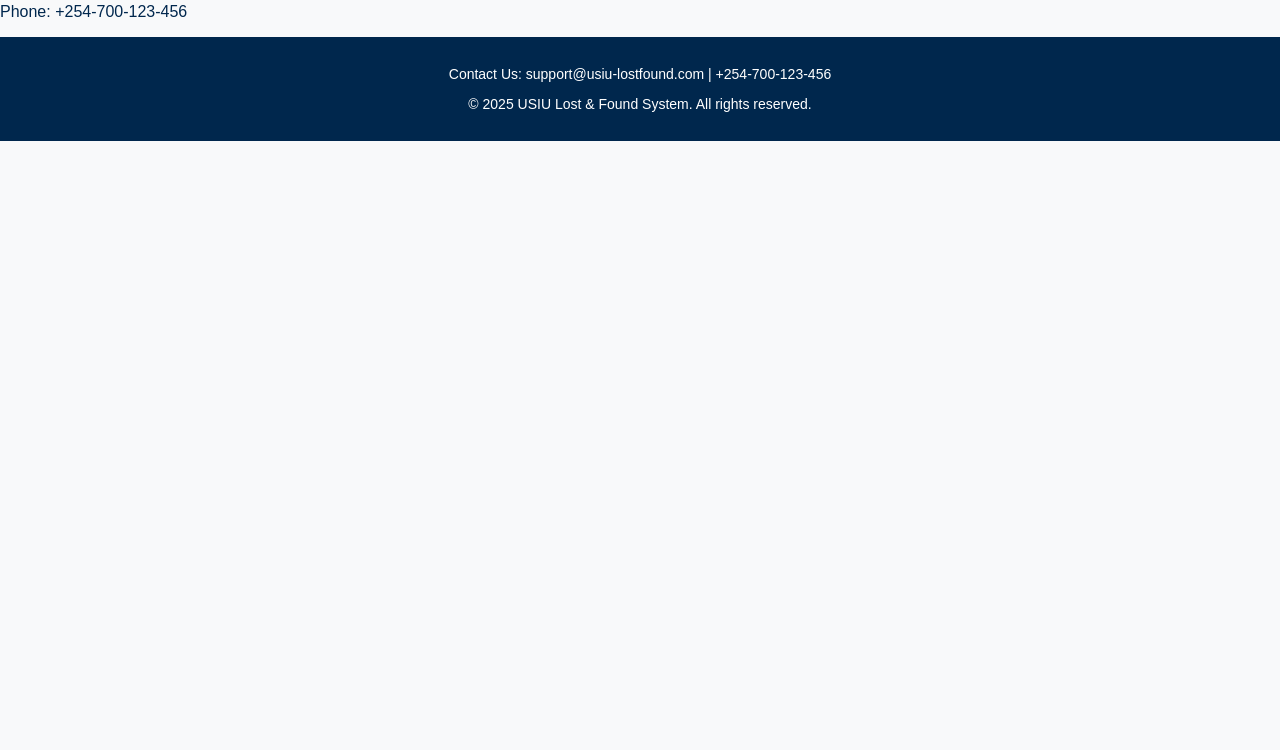
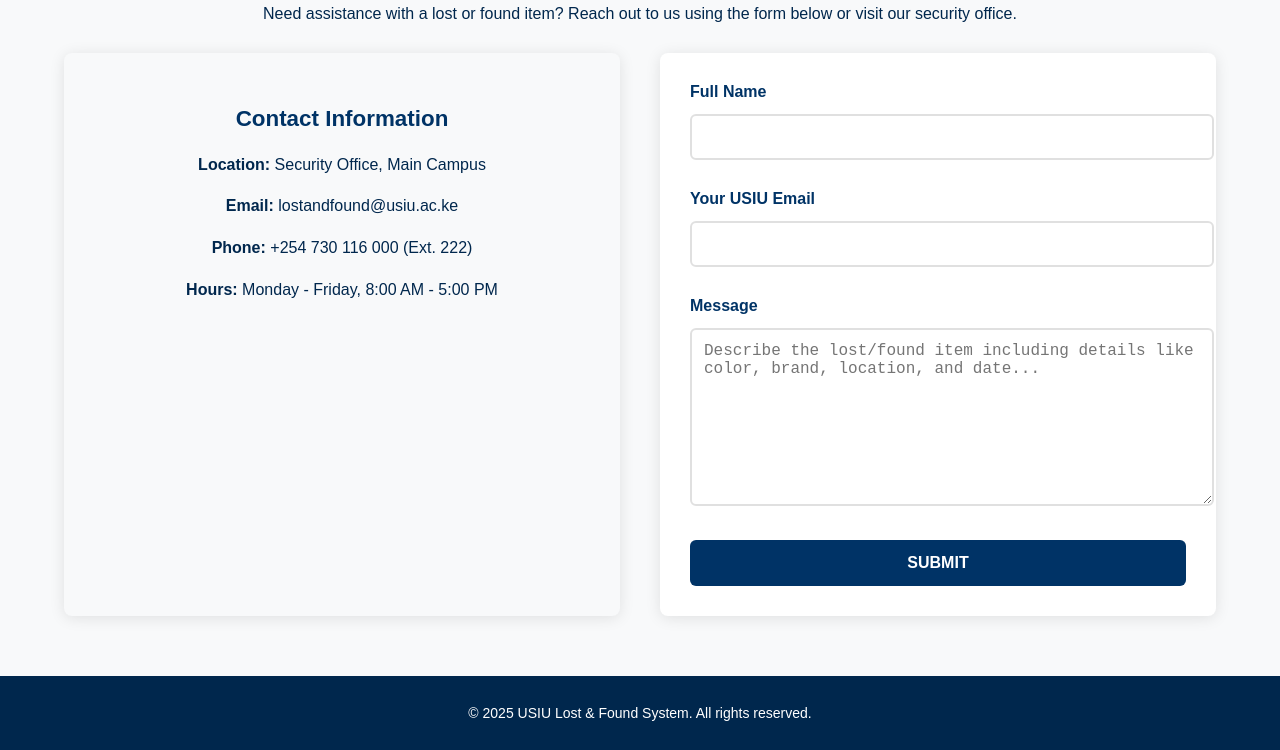
Before and after one commit to KULANEAisha/USIU-Lost-And-found-Webapp, a website: page Public/contact.html in a window 1280 px wide. Shown: the part 213-963 px from the top of the page. Before the commit the page ends 800 px from the top, so only its background shows below. Drawn offline with Linux system fonts and the light colour scheme.

Commit message:
Update contact.html

```diff
--- a/Public/contact.html
+++ b/Public/contact.html
@@ -22,16 +22,180 @@
         </nav>
     </header>
 
-    <section class="contact-content">
-        <h1>Contact Us</h1>
-        <p>If you have any questions or need assistance, feel free to reach out to us.</p>
-        <p>Email: support@usiu-lostfound.com</p>
-        <p>Phone: +254-700-123-456</p>
-    </section>
+    <main>
+        <div class="container">
+            <h1>Contact Us</h1>
+            <p class="intro-text">Need assistance with a lost or found item? Reach out to us using the form below or visit our security office.</p>
+
+            <div class="contact-container">
+                <!-- Contact Info -->
+                <div class="contact-info">
+                    <h3>Contact Information</h3>
+                    <p><strong>Location:</strong> Security Office, Main Campus</p>
+                    <p><strong>Email:</strong> lostandfound@usiu.ac.ke</p>
+                    <p><strong>Phone:</strong> +254 730 116 000 (Ext. 222)</p>
+                    <p><strong>Hours:</strong> Monday - Friday, 8:00 AM - 5:00 PM</p>
+                </div>
+
+                <!-- Contact Form -->
+                <form id="contactForm">
+                    <div class="form-group">
+                        <label for="name">Full Name</label>
+                        <input type="text" id="name" name="name" required>
+                    </div>
+
+                    <div class="form-group">
+                        <label for="email">Your USIU Email</label>
+                        <input type="email" id="email" name="email" required>
+                    </div>
+
+                    <div class="form-group">
+                        <label for="message">Message</label>
+                        <textarea id="message" name="message" required placeholder="Describe the lost/found item including details like color, brand, location, and date..."></textarea>
+                    </div>
+
+                    <button type="submit" class="submit-btn">SUBMIT</button>
+                </form>
+
+                <script>
+                document.getElementById("contactForm").addEventListener("submit", async function (event) {
+                    event.preventDefault();
+
+                    const formData = {
+                        name: document.getElementById("name").value,
+                        email: document.getElementById("email").value,
+                        message: document.getElementById("message").value
+                    };
+
+                    try {
+                        const response = await fetch("http://localhost:3000/submit-contact", {
+                            method: "POST",
+                            headers: { "Content-Type": "application/json" },
+                            body: JSON.stringify(formData)
+                        });
+
+                        const data = await response.json();
+                        alert(data.message);
+                        document.getElementById("contactForm").reset(); // Reset the form after submission
+                    } catch (error) {
+                        console.error("Error submitting form:", error);
+                        alert("Failed to submit the message. Please try again.");
+                    }
+                });
+                </script>
+
+    </main>
 
     <footer>
-        <p>Contact Us: support@usiu-lostfound.com | +254-700-123-456</p>
         <p>© 2025 USIU Lost & Found System. All rights reserved.</p>
     </footer>
+
+    <style>
+        /* ... (keep existing body and header styles) ... */
+
+        .container {
+            width: 90%;
+            max-width: 1200px;
+            margin: 30px auto;
+            padding: 30px;
+        }
+
+        h1 {
+            text-align: center;
+            color: #003366;
+            margin-bottom: 20px;
+        }
+
+        .contact-container {
+            display: grid;
+            grid-template-columns: 1fr 1fr;
+            gap: 40px;
+            margin-top: 30px;
+        }
+
+        .contact-info {
+            background: #f8f9fa;
+            padding: 30px;
+            border-radius: 8px;
+            box-shadow: 0 2px 15px rgba(0, 0, 0, 0.1);
+        }
+
+        .contact-info h3 {
+            color: #003366;
+            margin-bottom: 20px;
+            font-size: 1.4em;
+        }
+
+        .contact-info p {
+            margin-bottom: 15px;
+            line-height: 1.6;
+        }
+
+        form#contactForm {
+            background: #fff;
+            padding: 30px;
+            border-radius: 8px;
+            box-shadow: 0 2px 15px rgba(0, 0, 0, 0.1);
+        }
+
+        .form-group {
+            margin-bottom: 20px;
+        }
+
+        label {
+            display: block;
+            margin-bottom: 8px;
+            font-weight: 600;
+            color: #003366;
+        }
+
+        input, textarea {
+            width: 100%;
+            padding: 12px;
+            border: 2px solid #e0e0e0;
+            border-radius: 6px;
+            font-size: 16px;
+            transition: border-color 0.3s ease;
+        }
+
+        input:focus, textarea:focus {
+            border-color: #003366;
+            outline: none;
+        }
+
+        textarea {
+            height: 150px;
+            resize: vertical;
+        }
+
+        .submit-btn {
+            background-color: #003366;
+            color: white;
+            padding: 14px 24px;
+            font-size: 16px;
+            border-radius: 6px;
+            cursor: pointer;
+            transition: background-color 0.3s ease;
+            width: 100%;
+            font-weight: bold;
+        }
+
+        .submit-btn:hover {
+            background-color: #002244;
+        }
+
+        @media (max-width: 768px) {
+            .contact-container {
+                grid-template-columns: 1fr;
+                gap: 30px;
+            }
+
+            .container {
+                width: 95%;
+                padding: 20px;
+            }
+        }
+    </style>
+
 </body>
 </html>
```
